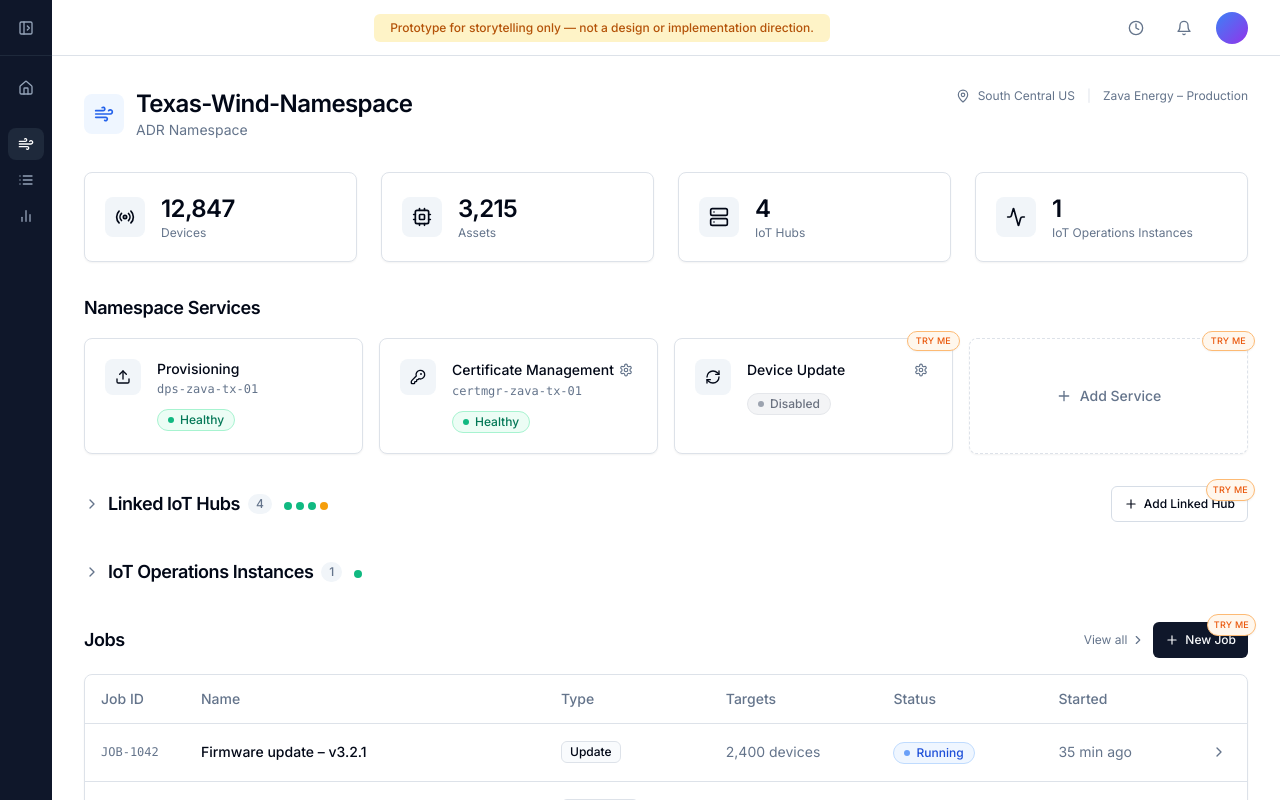
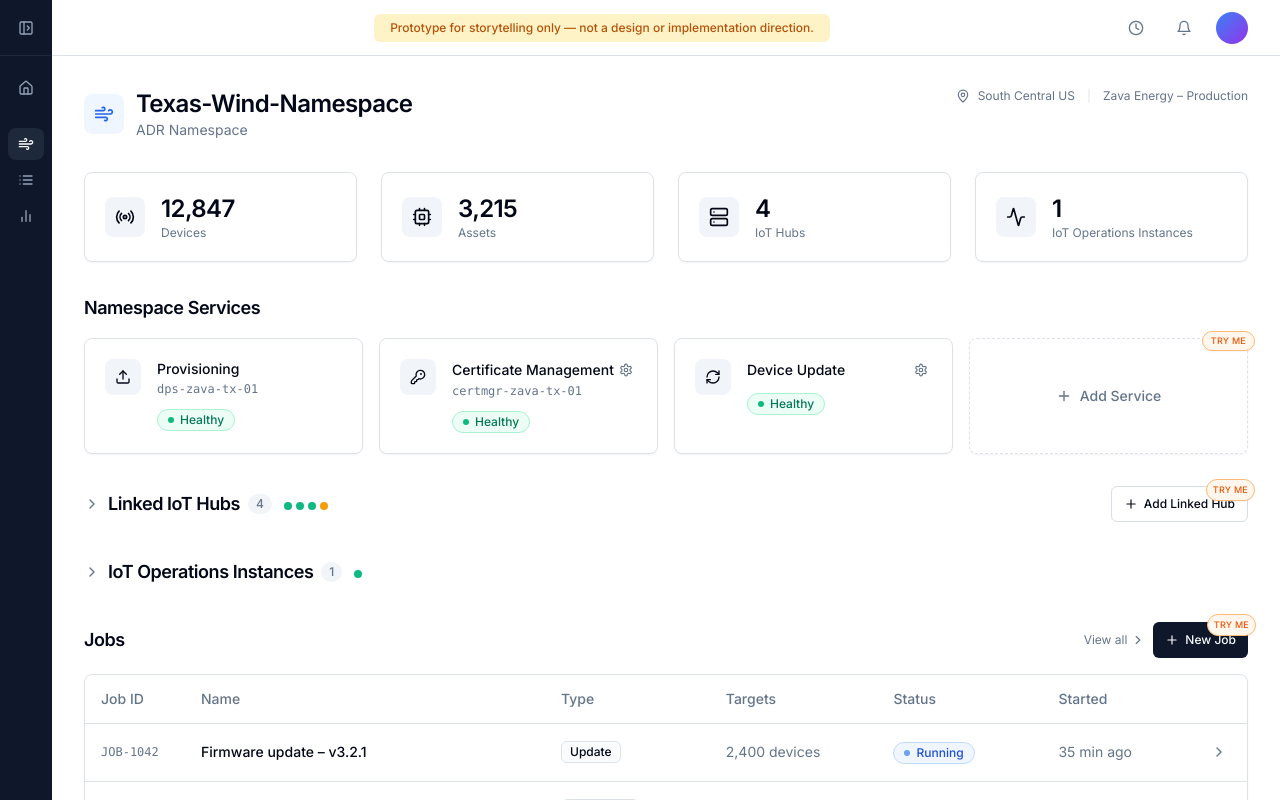
Before and after one commit to dimatx/dimatokar-ui-prototyping-microsoft, a React (Vite) app: page /adr-namespace in a window 1280 px wide. Built offline with nearby package versions, Linux system fonts and the light colour scheme.

Commit message:
fix: enable Device Update service by default

```diff
--- a/src/workflows/adr-namespace/Page.tsx
+++ b/src/workflows/adr-namespace/Page.tsx
@@ -70,7 +70,7 @@ const INSTANCE_NAME_OPTIONS: Record<string, string[]> = {
 const initialServices: NamespaceService[] = [
   { name: 'Provisioning', icon: Upload, status: 'Healthy', instanceName: 'dps-zava-tx-01' },
   { name: 'Certificate Management', icon: KeyRound, status: 'Healthy', configurable: true, instanceName: 'certmgr-zava-tx-01' },
-  { name: 'Device Update', icon: RefreshCw, status: 'Disabled', configurable: true },
+  { name: 'Device Update', icon: RefreshCw, status: 'Healthy', configurable: true },
 ]
 
 const addableServices: NamespaceService[] = [
```
